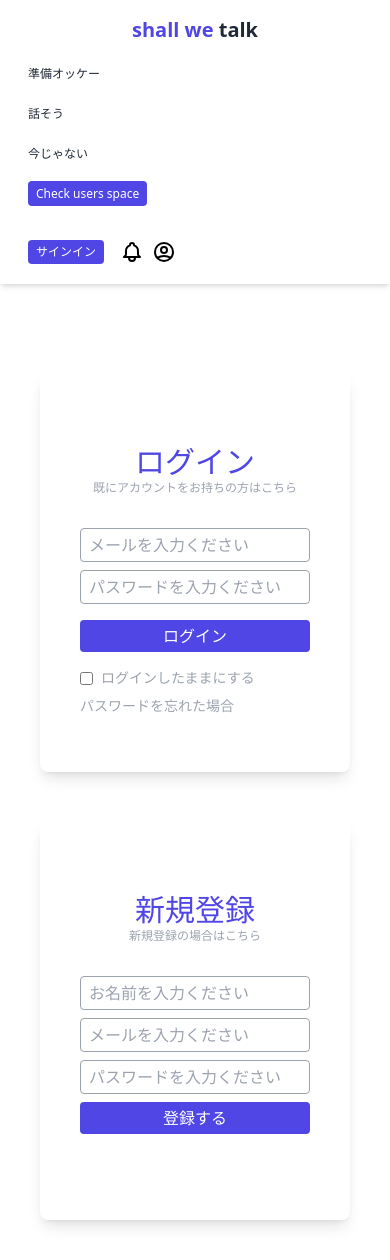
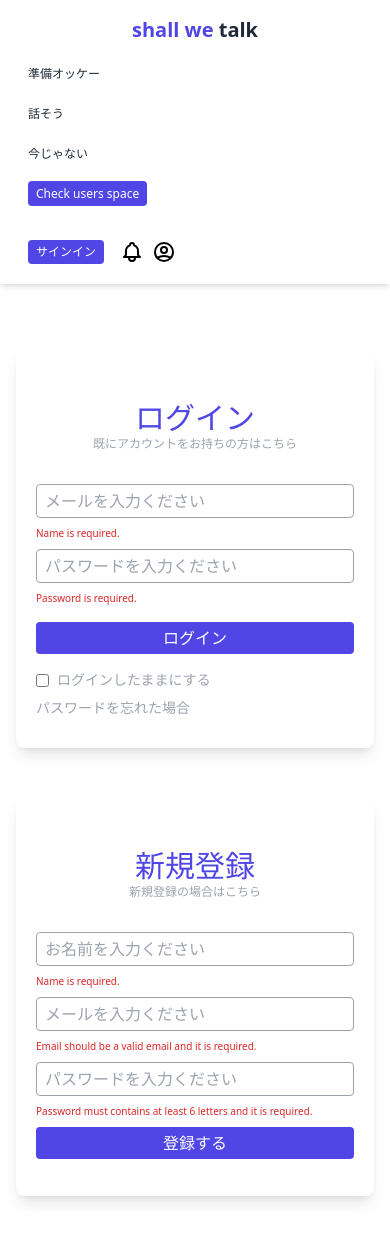
Before and after one commit to Meenachinmay/Shall-we-talk, a React (Create React App) app in the folder client/: page /login-register in a window 390 px wide. After the commit the page ends 1212 px from the top, so only its background shows below. Built offline with nearby package versions, Linux system fonts and the light colour scheme.

Commit message:
activate the client-side input validation for login-register page, fix login-register UI on mobile side and add little user feedback reference for input field

```diff
--- a/client/src/pages/LoginRegister.jsx
+++ b/client/src/pages/LoginRegister.jsx
@@ -2,6 +2,7 @@ import React, { useEffect, useState } from 'react'
 import { useSelector, useDispatch } from 'react-redux'
 import { userLogin, userRegister } from '../actions/user'
 import { useNavigate } from 'react-router-dom'
+import { setNewAlert } from '../actions/alert'
 
 import * as yup from 'yup';
 
@@ -9,11 +10,11 @@ const LoginRegister = () => {
 
     // getting react hooks
     const dispatch = useDispatch()
-    const loadeduser = useSelector(state => state.user)
+    const loadUserFromReduxStore = useSelector(state => state.user)
     const navigate = useNavigate()
 
     // getting data from redux store
-    const { user, loading, error, login, logout } = loadeduser
+    const { user, loading, error, login, logout } = loadUserFromReduxStore
 
     // states for login
     const [keepMeLoggedIn, setKeepMeLoggedIn] = useState(false)
@@ -28,13 +29,13 @@ const LoginRegister = () => {
     // schemas for validation check
     let loginSchema = yup.object().shape({
         email: yup.string().email().required(),
-        password: yup.string().required()
+        password: yup.string().required().min(6).max(30)
     })
 
     let registerSchema = yup.object().shape({
         name: yup.string().required().max(36),
         email: yup.string().email().required(),
-        password: yup.string().required()
+        password: yup.string().required().min(6).max(30)
     })
 
     useEffect(() => {
@@ -43,20 +44,52 @@ const LoginRegister = () => {
         }
     })
 
+    // handle login request
     const handleLogin = () => {
-        dispatch(userLogin(email, password, navigate, keepMeLoggedIn))
+        loginSchema.isValid({
+            email: email,
+            password: password
+        })
+        .then(function (valid) {
+            if (valid) {
+                dispatch(userLogin(email, password, navigate, keepMeLoggedIn))
+            } else {
+                // create a new alert type and send it
+                const newalert = {
+                    type: 'danger',
+                    message: 'Please fill all the inputs correctly.'
+                }
+                dispatch(setNewAlert(newalert))
+            }
+        })
     }
 
+    // handle register request
     const handleRegister = () => {
-        dispatch(userRegister(name, emailRegister, passwordRegister))
+        registerSchema.isValid({
+            name: name,
+            email: emailRegister,
+            password: passwordRegister
+        })
+        .then( function (valid) {
+            if (valid) {
+                dispatch(userRegister(name, emailRegister, passwordRegister))
+            } else {
+                // create a new alert type and send it
+                const newalert = {
+                    type: 'danger',
+                    message: 'Please fill all the inputs correctly.'
+                }
+                dispatch(setNewAlert(newalert))
+            }
+        })
     }
 
     return (
         <div className='container mx-auto'>
-           <div className='flex flex-col sm:flex sm:flex-row items-center justify-center sm:space-x-2 space-x-0 p-10'>
-
+           <div className='flex flex-col sm:flex sm:flex-row items-center justify-center sm:space-x-2 space-x-0 sm:p-10 p-4'>
                {/* Login screen */}
-                <div className='flex flex-grow flex-col mt-12 w-full sm:w-1/3 p-10 bg-white border-1 shadow-lg rounded-lg' style={{height: '400px'}}>
+                <div className='flex flex-grow flex-col mt-12 w-full sm:w-1/3 p-5 bg-white border-1 shadow-lg rounded-lg' style={{height: '400px'}}>
                     <div className='flex flex-col items-center justify-center pt-8 text-center'>
                         <h1 className='text-3xl text-indigo-600'>ログイン</h1>
                         <span className='text-xs text-gray-400'>既にアカウントをお持ちの方はこちら</span>
@@ -65,13 +98,21 @@ const LoginRegister = () => {
                         <div className='flex flex-col items-center justify-start space-x-2'>
                             <input onChange={(e) => setEmail(e.target.value)} className='border border-gray-400 rounded focus:outline-none px-2 py-1 w-full' type="text" placeholder="メールを入力ください" />
                         </div>
+                        <p className='text-[10px] text-red-600'>Name is required.</p>
                         <div className='flex flex-col items-center space-x-2'>
                             <input onChange={(e) => setPassword(e.target.value)} className='border border-gray-400 rounded focus:outline-none px-2 py-1 w-full' type="password" placeholder="パスワードを入力ください" />
                         </div>
+                        <p className='text-[10px] text-red-600'>Password is required.</p>
                     </div>
-                    <div onClick={handleLogin} className='bg-indigo-600 text-center p-1 mt-4 rounded text-white cursor-pointer hover:bg-indigo-400'>
-                        ログイン
-                    </div>
+                    {
+                        loading ?
+                        <button disabled={true} className='bg-yellow-600 text-center p-1 mt-4 rounded text-white cursor-disabled hover:bg-indigo-400'>
+                            ログイン中
+                        </button> :
+                        <button onClick={handleLogin} className='bg-indigo-600 text-center p-1 mt-4 rounded text-white cursor-pointer hover:bg-indigo-400'>
+                            ログイン
+                        </button>
+                    }
                     <div className='flex items-center mt-4 space-x-2'>
                         <input type='checkbox' className='' onChange={(e) => setKeepMeLoggedIn(e.target.checked)}/>
                         <span className='text-sm text-gray-400'>ログインしたままにする</span>
@@ -82,7 +123,7 @@ const LoginRegister = () => {
                 <span className='hidden sm:block text-indigo-600 text-2xl p-4'>又は</span>
 
                 {/* Register screen */}
-                <div className='flex flex-grow flex-col mt-12 w-full sm:w-2/6 p-10 bg-white border-1 shadow-lg rounded-lg' style={{height: '400px'}}>
+                <div className='flex flex-grow flex-col mt-12 w-full sm:w-2/6 p-5 bg-white border-1 shadow-lg rounded-lg' style={{height: '400px'}}>
                     <div className='flex flex-col items-center justify-center pt-8 text-center'>
                     <h1 className='text-3xl text-indigo-600'>新規登録</h1>
                     <span className='text-xs text-gray-400'>新規登録の場合はこちら</span>
@@ -91,18 +132,20 @@ const LoginRegister = () => {
                         <div className='flex flex-col items-center justify-start space-x-2'>
                             <input onChange={(e) => setName(e.target.value)} className='border border-gray-400 rounded focus:outline-none px-2 py-1 w-full' type="text" placeholder="お名前を入力ください" required/>
                         </div>
+                        <p className='text-[10px] text-red-600'>Name is required.</p>
                         <div className='flex flex-col items-center space-x-2'>
                             <input onChange={(e) => setEmailRegister(e.target.value)} className='border border-gray-400 rounded focus:outline-none px-2 py-1 w-full' type="email" placeholder="メールを入力ください" required/>
                         </div>
+                        <p className='text-[10px] text-red-600'>Email should be a valid email and it is required.</p>
                         <div className='flex flex-col items-center justify-start space-x-2'>
                             <input onChange={(e) => setPasswordRegister(e.target.value)} className='border border-gray-400 rounded focus:outline-none px-2 py-1 w-full' type="password" placeholder="パスワードを入力ください" required/>
                         </div>
+                        <p className='text-[10px] text-red-600'>Password must contains at least 6 letters and it is required.</p>
                         <div onClick={handleRegister} className='bg-indigo-600 text-center p-1 mt-4 rounded text-white cursor-pointer hover:bg-indigo-400'>
                             登録する
                         </div>
                     </div>
                 </div>
-
            </div>
         </div>
     )
```
